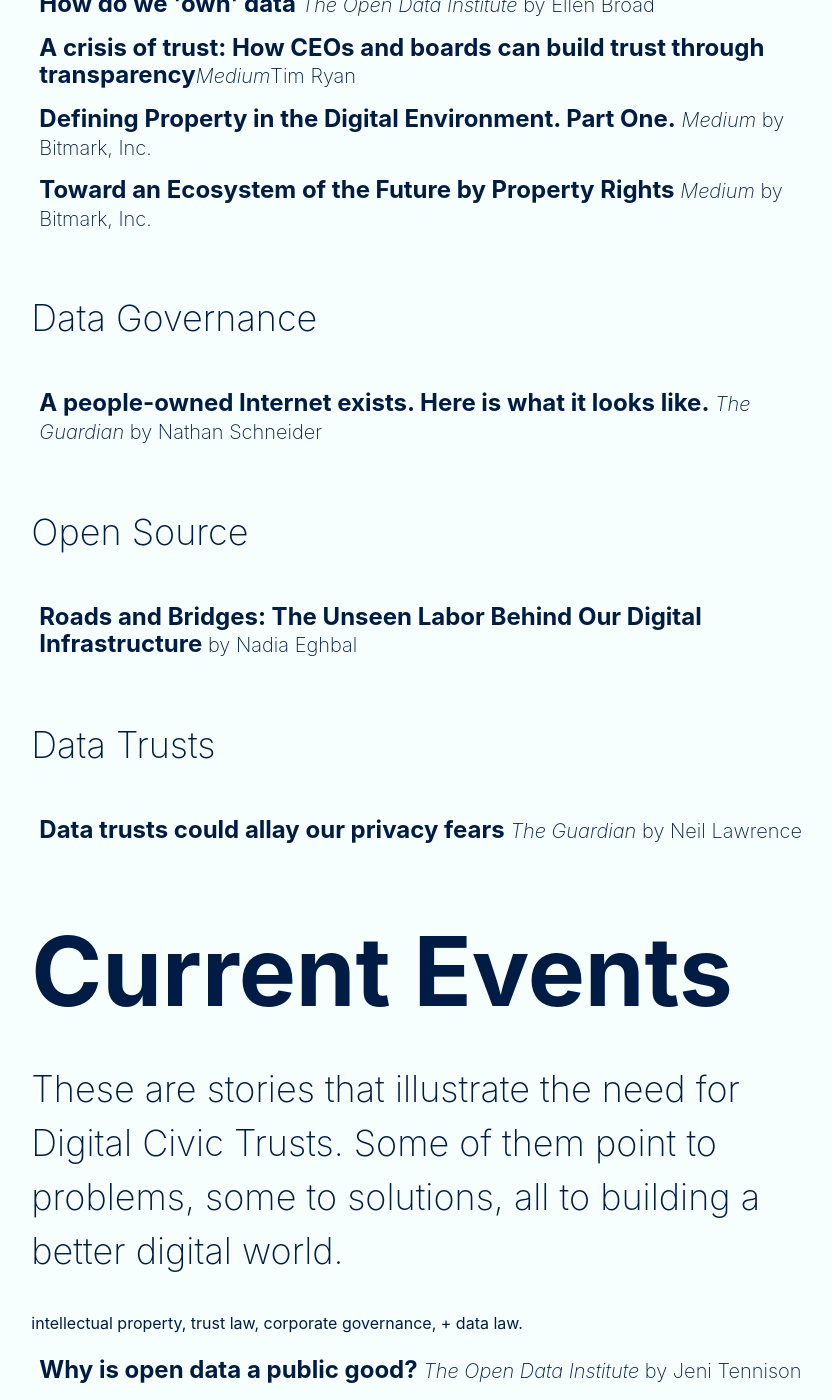
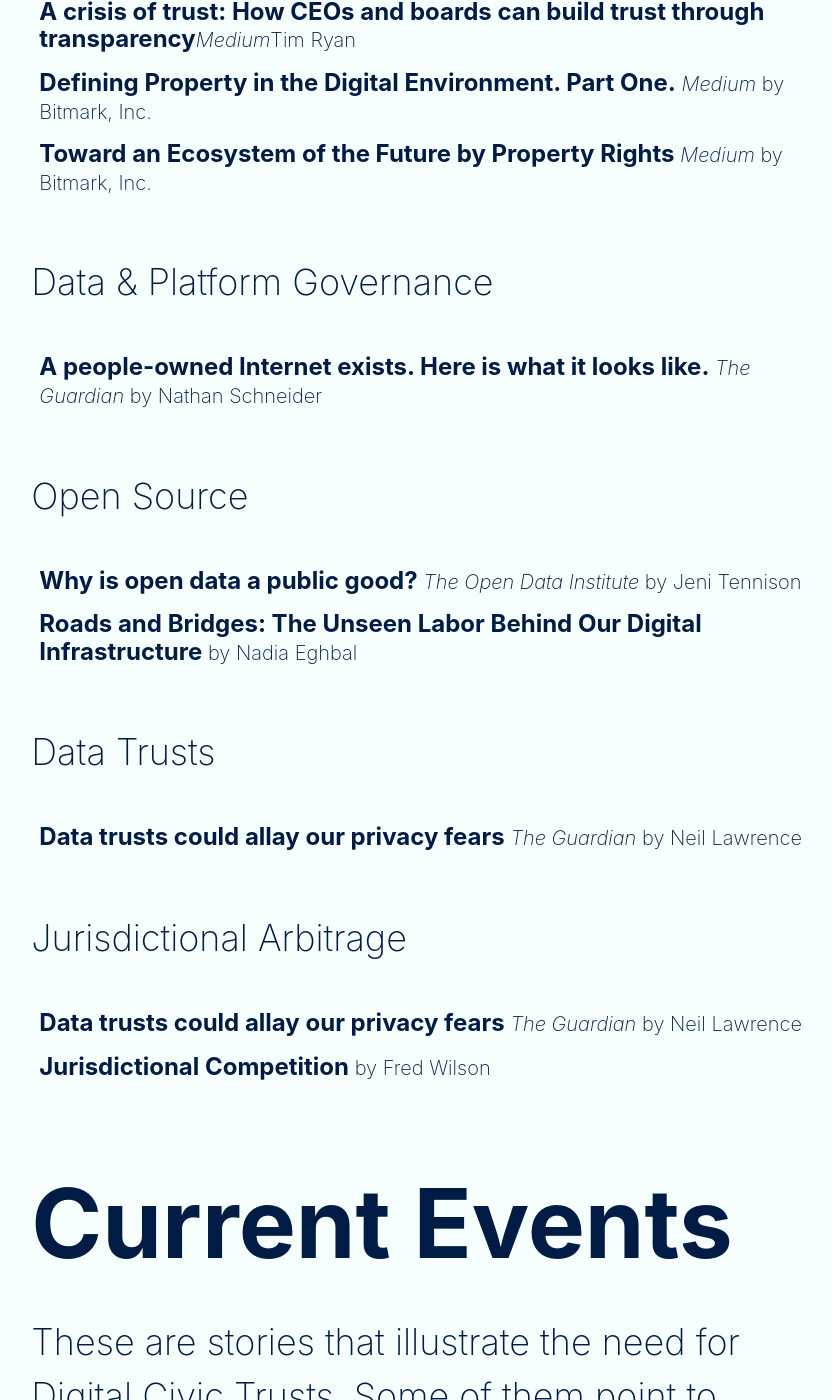
Before and after one commit to digitalpublic/digitalpublic.github.io, a Jekyll site: the page drafts/reading.html, which Jekyll copies as it is, in a window 1280 px wide and 1400 px high, scrolled down 1847 px. Shown: the whole window, without its empty margins (214-1046 px from the left). Built offline with Jekyll 4.4.1, drawn with Linux system fonts in a browser that asks for light colours; nearby versions of some CDN libraries; some of the changed text lies outside the part shown.

Commit message:
tinker attempt 2

```diff
--- a/drafts/reading.html
+++ b/drafts/reading.html
@@ -26,7 +26,7 @@
      <section class="bg-washed-blue sans-serif navy">
        <main class="center w-two-thirds-l w-90-m  pa4 pt3-ns ">
    <div>
-     <p class="f2-l f3-m left fw2 lh-copy measure">Fiduciary law </p>
+     <p class="f2-l f3-m left fw2 lh-solid">Fiduciary law </p>
 
       <ul class="list pa0 pt0-ns pb3-ns">
           <li class="dib mr2"><a href="https://papers.ssrn.com/sol3/papers.cfm?abstract_id=1782999" class="f4 f3-ns b db pa2 link dim navy">The Economic Structure of Fiduciary Law <span class="f4 fw2">by Robert Sitkoff </span></a></li>
@@ -37,7 +37,7 @@
          </ul>
   </div>
     <div>
-         <p class="f2-l f3-m left fw2 lh-copy measure">Data Protection Law </p>
+         <p class="f2-l f3-m left fw2 lh-solid">Data Protection Law </p>
 
       <ul class="list pa0 pt0-ns pb3-ns">
   <li class="dib mr2"><a href="https://papers.ssrn.com/sol3/papers.cfm?abstract_id=2852691" class="f4 f3-ns b db pa2 link dim navy">The Invisible Politics of Bitcoin: Governance Crisis of a Decentralized Infrastructure  <span class="f4 fw2">by Primavera De Filippi and Benjamin Loveluck. </span></a></li>
@@ -68,7 +68,7 @@
       </ul>
   </div>
     <div>
-         <p class="f2-l f3-m left fw2 lh-copy measure">Data Governance </p>
+         <p class="f2-l f3-m left fw2 lh-copy measure">Data & Platform Governance </p>
 
       <ul class="list pa0 pt0-ns pb3-ns">
   <li class="dib mr2"><a href="https://www.theguardian.com/commentisfree/2017/jul/26/people-owned-internet-exists-net-neutrality" class="f4 f3-ns b db pa2 link dim navy">A people-owned Internet exists. Here is what it looks like.<span class="f4 fw2">  <i>The Guardian</i>  by Nathan Schneider </span></a></li>
@@ -79,6 +79,7 @@
          <p class="f2-l f3-m left fw2 lh-copy measure">Open Source </p>
 
       <ul class="list pa0 pt0-ns pb3-ns">
+  <li class="dib mr2"><a href="https://theodi.org/blog/why-is-open-data-a-public-good" class="f4 f3-ns b db pa2 link dim navy">Why is open data a public good?<span class="f4 fw2">  <i>The Open Data Institute</i>  by Jeni Tennison </span></a></li>
   <li class="dib mr2"><a href="https://www.fordfoundation.org/library/reports-and-studies/roads-and-bridges-the-unseen-labor-behind-our-digital-infrastructure/" class="f4 f3-ns b db pa2 link dim navy">Roads and Bridges: The Unseen Labor Behind Our Digital Infrastructure <span class="f4 fw2"> by Nadia Eghbal </span></a></li>
 
       </ul>
@@ -90,7 +91,17 @@
       <ul class="list pa0 pt0-ns pb3-ns">
    <li class="dib mr2"><a href="https://www.theguardian.com/media-network/2016/jun/03/data-trusts-privacy-fears-feudalism-democracy" class="f4 f3-ns b db pa2 link dim navy">Data trusts could allay our privacy fears <span class="f4 fw2">  <i>The Guardian</i>  by Neil Lawrence </span></a></li>
 
+      </ul>
+  </div>
+      <div>
+      <p class="f2-l f3-m left fw2 lh-copy measure">Jurisdictional Arbitrage </p>
 
+      <ul class="list pa0 pt0-ns pb3-ns">
+   <li class="dib mr2"><a href="https://www.theguardian.com/media-network/2016/jun/03/data-trusts-privacy-fears-feudalism-democracy" class="f4 f3-ns b db pa2 link dim navy">Data trusts could allay our privacy fears <span class="f4 fw2">  <i>The Guardian</i>  by Neil Lawrence </span></a></li>
+   <li class="dib mr2"><a href="http://avc.com/2017/07/jurisdictional-competition/" class="f4 f3-ns b db pa2 link dim navy"> Jurisdictional Competition <span class="f4 fw2">by Fred Wilson </span></a> </li>
+
+       </ul>
+  </div>
     <h1 class="navy b f1 f-headline-ns db mb3 mb4-ns" href="#" title="Home">Current Events</h1>
     <p class="f2-l f3-m left fw2 lh-copy measure">These are stories that illustrate the need for Digital Civic Trusts. Some of them point to problems, some to solutions, all to building a better digital world.</p>
 
@@ -98,12 +109,12 @@
 
       <ul class="list pa0 pt0-ns pb3-ns">
 
-  <li class="dib mr2"><a href="https://theodi.org/blog/why-is-open-data-a-public-good" class="f4 f3-ns b db pa2 link dim navy">Why is open data a public good?<span class="f4 fw2">  <i>The Open Data Institute</i>  by Jeni Tennison </span></a></li>
+
   <li class="dib mr2"><a href="https://www.theatlantic.com/technology/archive/2016/10/information-fiduciary/502346/" class="f4 f3-ns b db pa2 link dim navy">A Grand Bargain to Make Tech Companies Trustworthy<span class="f4 fw2"> <i>The Atlantic</i>  by Jack M. Balkin and Jonathan Zittrain</span></a></li>
   <li class="dib mr2"><a href="https://medium.com/pwc/a-crisis-of-trust-how-ceos-and-boards-can-build-trust-through-transparency-598fc1824b11" class="f4 f3-ns b db pa2 link dim navy">A crisis of trust: How CEOs and boards can build trust through transparency<span class="f4 fw2"><i>Medium</i>Tim Ryan</span></a></li>
   <li class="dib mr2"><a href="https://joanna-bryson.blogspot.co.uk/2017/07/three-very-different-sources-of-bias-in.html" class="f4 f3-ns b db pa2 link dim navy">Three very different sources of bias in AI, and how to fix them<span class="f4 fw2"> <i> Adventures in NI </i> by Joanna Bryson</span></a></li>
   <li class="dib mr2"><a href="https://blog.bitmark.com/towards-an-ecosystem-of-the-future-by-property-rights-428173519d93" class="f4 f3-ns b db pa2 link dim navy">Toward an Ecosystem of the Future by Property Rights<span class="f4 fw2"> <i> Medium </i> by Bitmark, Inc. </span></a></li>
-  <li class="dib mr2"><a href="http://avc.com/2017/07/jurisdictional-competition/" class="f4 f3-ns b db pa2 link dim navy"> Jurisdictional Competition <span class="f4 fw2">by Fred Wilson </span></a> </li>
+
   <li class="dib mr2"><a href="https://medium.com/@privacyint/the-military-industrial-complexs-secret-war-for-our-data-1367bce44e4f" class="f4 f3-ns b db pa2 link dim navy">The Military Industrial Complex's Secret War for Our Data <span class="f4 fw2"><i> Medium </i> by Privacy International </span></a></li>
   <li class="dib mr2"><a href="https://www.bloomberg.com/news/articles/2017-07-10/bitcoin-risks-splintering-as-civil-war-enters-critical-month" class="f4 f3-ns b db pa2 link dim navy"> Bitcoin is Having a Civil War Right as It Enters a Critical Month <span class="f4 fw2"><i> Bloomberg Technology </i> by Lulu Yilun Chen and Yuji Nakamura </span></a></li>
 
```
